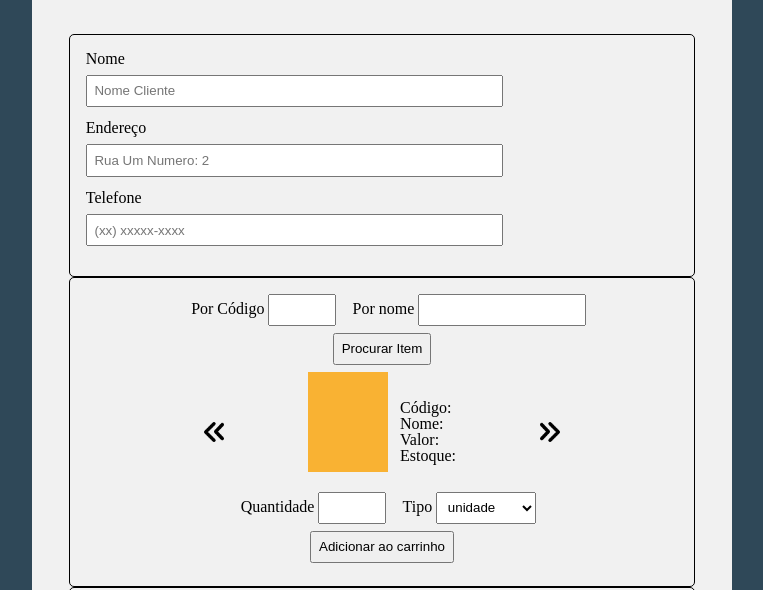
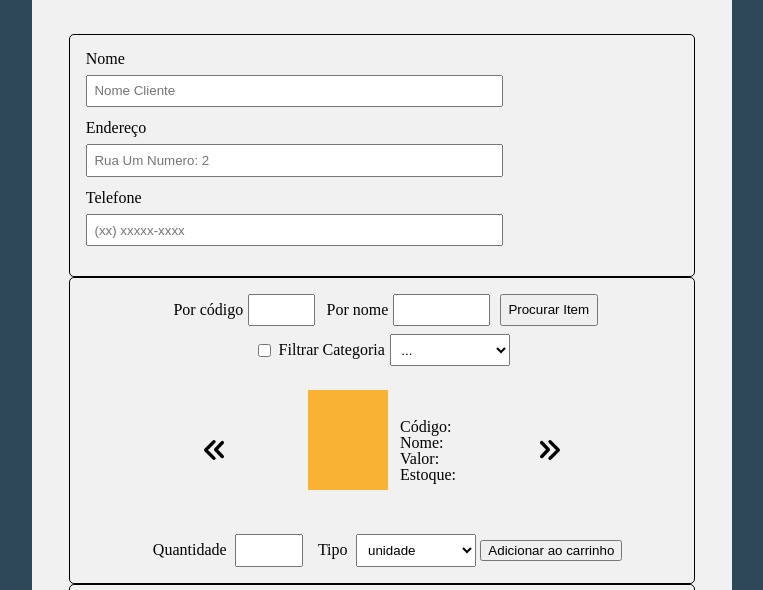
Before and after one commit to Moscarde/GaMus-PetShop, a plain HTML site: page index.html in a window 1280 px wide. Shown: the part 210-800 px from the top of the page, without its empty margins (258-1021 px from the left). Drawn offline with Linux system fonts and the light colour scheme.

Commit message:
filtro de categoria visual + correçoes

```diff
--- a/css/style.css
+++ b/css/style.css
@@ -99,11 +99,18 @@ main {
 }
 
 .adicionar-item label {
-    margin: 0 0 0 0.8em;
+    margin: 0 0.3em 0 0.7em;
 }
 
-#input-codigo,
-#input-quant {
+
+    /* pesquisa e categoria*/
+.pesquisa, .categoria{
+    display:flex;
+    align-items: center;
+    justify-content: center;
+    margin-bottom: 0.5em;
+}
+#input-codigo {
     padding: 0.5em;
     width: 50px;
     text-align: center;
@@ -111,15 +118,21 @@ main {
 
 #input-nome {
     padding: 0.5em;
-    width: 150px;
+    width: 80px;
+}
+.btn-procurar-item {
+    padding: 0.5em;
+    margin: 0 0.3em 0 0.7em;
+}
+#check-categoria{
+    margin-right: -4px;
 }
 
-.adicionar-item select {
-    padding: 0.5em;
-    width: 100px;
-}
 
+
+    /* preview */
 .preview {
+    margin: 1.5em 0 1.5em 0;
     display: flex;
     justify-content: center;
     align-items: center
@@ -176,7 +189,15 @@ main {
     text-align: left;
     margin-left: 0.5em;
 }
-
+#input-quant {
+    padding: 0.5em;
+    width: 50px;
+    text-align: center;
+}
+.adicionar-item select {
+    padding: 0.5em;
+    width: 120px;
+}
 /* Carrinho Tabela */
 
 .demo {
@@ -197,9 +218,3 @@ main {
 .th-nome {
     width: 60%;
 }
-
-button {
-    display: block;
-    margin: 0.5em auto;
-    padding: 0.5em;
-}
--- a/index.html
+++ b/index.html
@@ -33,12 +33,22 @@
                     <input type="tel" id="telefone" class="input-padrao" placeholder="(xx) xxxxx-xxxx" />
                 </div>
                 <div class="adicionar-item sessao">
-                    <label for="codigo">Por Código</label>
-                    <input type="text" id="input-codigo" />
-                    <label for="lista-itens">Por nome</label>
-                    <input type="text" id="input-nome" />
+                    <div class="pesquisa">
+                        <label for="codigo">Por código</label>
+                        <input type="text" id="input-codigo" />
 
-                    <button class="btn-procurar-item">Procurar Item</button>
+                        <label for="lista-itens">Por nome</label>
+                        <input type="text" id="input-nome" />
+                        <button class="btn-procurar-item">Procurar Item</button>
+                    </div>
+                    <div class="categoria">
+                        <input type="checkbox" id="check-categoria" name="check-categoria">
+                        <label for="check-categoria">Filtrar Categoria</label>
+                        <select name="tipo" id="select-categoria">
+                            <!-- Puxado do banco de dados -->
+                            <option value="#">...</option>
+                        </select>
+                    </div>
 
                     <div class="preview">
                         <img src="./img/arrow.png" class="preview-arrow-left">
@@ -58,7 +68,7 @@
                     <label for="quantidade">Quantidade</label>
                     <input type="number" id="input-quant" />
                     <label for="lista-tipo">Tipo</label>
-                    <select name="tipo" id="lista-tipo">
+                    <select name="tipo" id="select-tipo">
                         <option value="unidade">unidade</option>
                         <option value="kg">kg</option>
                         <option value="saco">Saco</option>
--- a/script/interacao.js
+++ b/script/interacao.js
@@ -2,6 +2,7 @@
 const inputCodigo = document.getElementById("input-codigo") /**.value */
 const inputNome = document.getElementById("input-nome") /**.value */
 const btnProcurarItem = document.querySelector(".btn-procurar-item")
+const selectCategoria = document.getElementById("select-categoria")
 
 //Preview
 const codigoPreview = document.querySelector(".codigo-preview")
@@ -117,8 +118,16 @@ btnProcurarItem.onclick = function () {
         let codigo = inputCodigo.value
         procuraItemPorCodigo(codigo)
     }
+}
+inputCodigo.onkeyup = function () {
+    const codigo = inputCodigo.value
+    procuraItemPorCodigo(codigo)
+}
+inputNome.onkeyup = function () {
+    const nome = inputNome.value
+    procuraItemPorNome(nome)
+}
 
-}
 arrowRight.onclick = function () {
     itemAtual = listaItens[listaItens.indexOf(itemAtual) + 1]
     if (itemAtual === undefined) {
@@ -149,7 +158,11 @@ btnAdicionarItem.onclick = function () {
     adicionarLinhaTabela(quant, carrinho.length - 1,)
 }
 
-inputCodigo.onkeyup = function () {
-    const codigo = inputCodigo.value
-    procuraItemPorCodigo(codigo)
+window.onload = function () {
+    const listaCategorias = ["Acessórios", "Brinquedos", "Rações"]
+    const listaCategoriasDB = ["Acessorio", "Brinquedo", "Racao"]
+    listaCategorias.forEach((item, index) => {
+        selectCategoria.innerHTML += `<option value="${listaCategoriasDB[index]}">${item}</option>`
+    });
+
 }
--- a/script/main.js
+++ b/script/main.js
@@ -15,6 +15,7 @@ class Racao extends Item {
         this.valorSaco = valorSaco;
         this.estoqueKg = estoqueSaco * 15
         this.estoqueSaco = this.estoqueKg / 15;
+        this.categoria = this.constructor.name
     }
     vendaAGranel(quant) {
         this.estoqueKg -= quant
@@ -28,6 +29,7 @@ class Brinquedo extends Item {
         this.especie = especie;
         this.valor = valor;
         this.estoque = estoque;
+        this.categoria = this.constructor.name
     }
 }
 class Acessorio extends Item {
@@ -36,6 +38,7 @@ class Acessorio extends Item {
         this.especie = especie;
         this.valor = valor;
         this.estoque = estoque;
+        this.categoria = this.constructor.name
     }
 }
 
@@ -53,7 +56,7 @@ const coleiraGato = new Acessorio("Coleira de gatos", "Gatos", 7, 10)
 const listaItens = [racaoFoster, racaoPedigree, racaoGolden, ratinhoBorracha, ossoBorracha, coleiraCachorro, coleiraGato] //lista com todos os objetos
 
 //console.log(listaItens[0].constructor.name)
-console.log(listaItens[0]);
+console.log(listaItens);
 
 // console.log(listaItens[0].nome.includes('Foster'))
 //          ---Interação---
```
